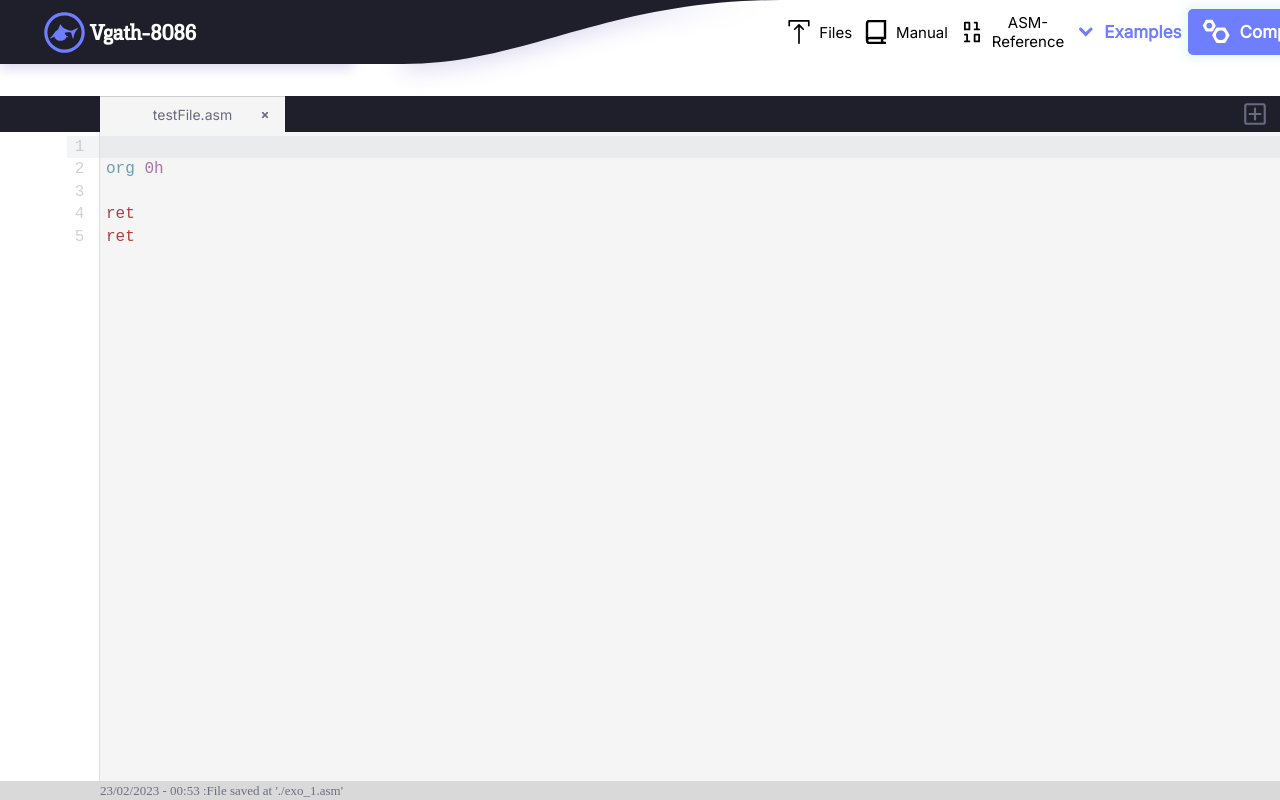
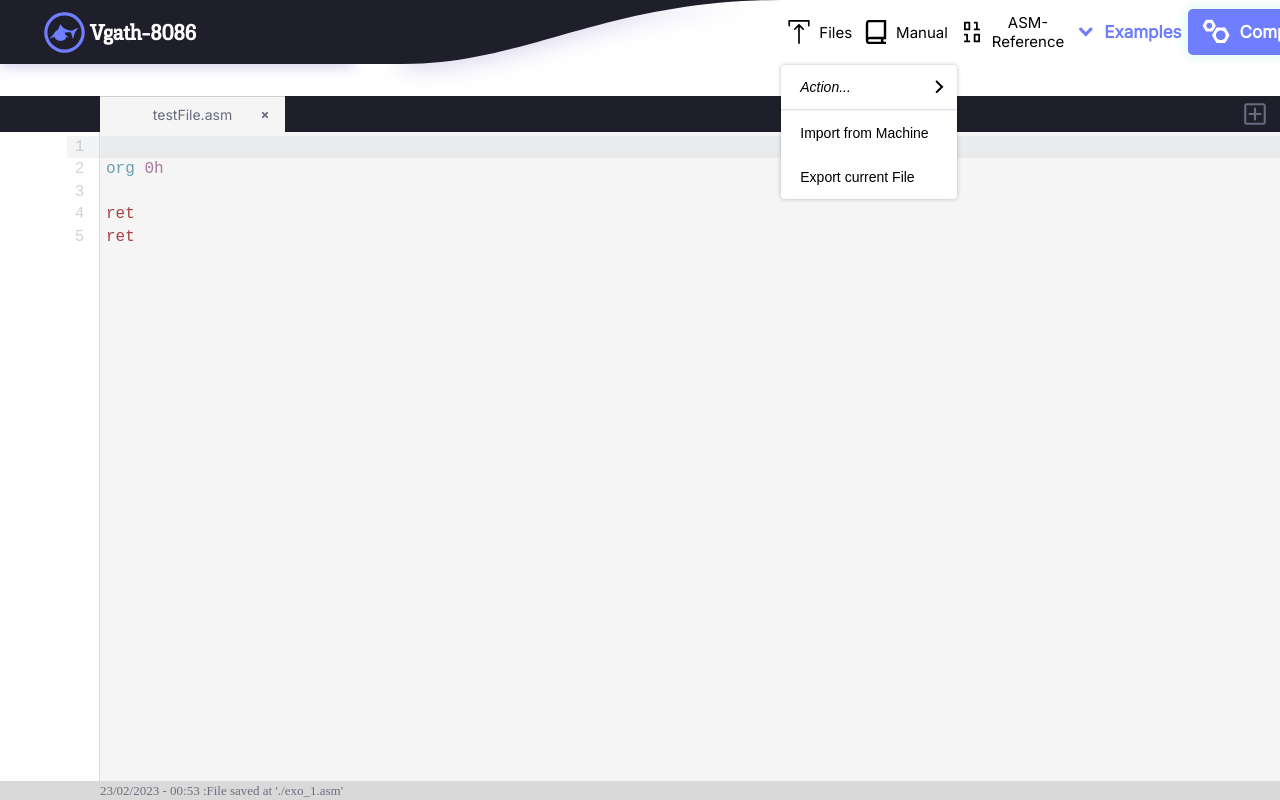
Before and after one commit to vgath-8086/8086-Online-IDE, a Next.js app: page / in a window 1280 px wide. Shown: the top 800 px of the page. Built offline with nearby package versions, Linux system fonts and the light colour scheme; a web font is replaced by a local one.

Commit message:
First Header Menu Implementation

```diff
--- a/components/EditorInterface/EditorHeader/EditorHeader.tsx
+++ b/components/EditorInterface/EditorHeader/EditorHeader.tsx
@@ -2,6 +2,7 @@ import React from "react"
 import LogoBar from "./LogoBar"
 
 import styles from "styles/EditorInterface/EditorHeader.module.scss"
+import FileScrollingMenu from "./FileScrollingMenu"
 
 interface EditorHeaderInterface {
 
@@ -14,10 +15,14 @@ export default function EditorHeader(props: EditorHeaderInterface) {
             <LogoBar />
 
             <div className={styles.nav}>
-                <button className={styles.navButton}>
-                    <img className={styles.navIcon} src="icons/header/icon_file_management.svg" alt="icon file management" />
-                    <span className={styles.navButtonName}>Files</span>
-                </button>
+                <div>
+                    <button className={styles.navButton}>
+                        <img className={styles.navIcon} src="icons/header/icon_file_management.svg" alt="icon file management" />
+                        <span className={styles.navButtonName}>Files</span>
+                    </button>
+                    <FileScrollingMenu />
+                </div>
+
 
                 <button className={styles.navButton}>
                     <img className={styles.navIcon} src="icons/header/icon_manual.svg" alt="icon manual" />
--- /dev/null
+++ b/components/EditorInterface/EditorHeader/FileScrollingMenu.tsx
@@ -0,0 +1,50 @@
+import React from "react"
+import cn from "classnames"
+
+import styles from "styles/EditorInterface/EditorScrollingMenus.module.scss"
+
+interface FileScrollingMenuInterface {
+
+}
+
+export default function FileScrollingMenu(props: FileScrollingMenuInterface) {
+
+    return (
+        <div className={styles.FileMenuContainer}>
+            <div className={styles.mainList}>
+                <div
+                    className={styles.listElement}
+                    onMouseOver={()=>{}}
+                >
+                    <button className={cn([styles.button, styles.actionButton])}>Action...</button>
+                    <img className={styles.moreIcon} src="icons/Header/icon_more_right_arrow.svg" alt="" />
+
+                    <div className={cn([styles.actionList, styles.actionListHidden])}>
+                        <div className={styles.listElement}>
+                            <button className={styles.button}>Save As</button>
+                        </div>
+
+                        <div className={styles.listElement}>
+                            <button className={styles.button}>Load</button>
+                        </div>
+
+                        <div className={styles.listElement}>
+                            <button className={styles.button}>Manage</button>
+                        </div>
+                    </div>
+                </div>
+
+                <hr className={styles.separator}/>
+
+                <div className={styles.listElement}>
+                    <button className={cn([styles.button])}>Import from Machine</button>
+                </div>
+
+                <div className={styles.listElement}>
+                    <button className={cn([styles.button])}>Export current File</button>
+                </div>
+            </div>
+
+        </div>
+    )
+}
--- a/components/EditorInterface/EditorModals/EditorModalsLayout.tsx
+++ b/components/EditorInterface/EditorModals/EditorModalsLayout.tsx
@@ -2,6 +2,8 @@ import React from "react"
 import EditorCloseUnsavedFile from "./EditorCloseUnsavedFile"
 import EditorCompilationModal from "./EditorCompilationModal"
 import EditorSaveFileAs from "./EditorSaveFileAs"
+
+// TODO: Create a standard layout component for all the modals (header, content, footer)
 
 interface EditorLayoutInterface {
 
--- a/features/interface/editor/editorModalsSlice.ts
+++ b/features/interface/editor/editorModalsSlice.ts
@@ -2,13 +2,18 @@ import { createSlice, PayloadAction } from "@reduxjs/toolkit";
 
 
 interface EditorModalState {
-    isUnsavedFileModalOpen: boolean,
+    isUnsavedFileModalOpen: boolean;
     isSaveAsModalOpen: boolean;
+    isErrorModalOpen: boolean;
+
+    errorMessage: string;   //TODO: create a standart error popup
 }
 
 const initialState:EditorModalState = {
     isUnsavedFileModalOpen: false,
     isSaveAsModalOpen: false,
+    isErrorModalOpen: false,
+    errorMessage: '',
 }
 
 //=======================================================================================================
--- a/styles/EditorInterface/EditorModals.module.scss
+++ b/styles/EditorInterface/EditorModals.module.scss
@@ -86,6 +86,7 @@ $elementsHeight: 32px; //hmmm
 .unsavedFileContent {
     flex: 1;
     margin: 10px 0;
+    margin-bottom: 15px;
 
     .unsavedFileContentMainInfo {
         padding-left: 13px;
@@ -103,12 +104,12 @@ $elementsHeight: 32px; //hmmm
 
 .separatorLine {
     width: 100%;
-    margin-bottom: 10px;
 }
 
 .unsavedFileFooter {
     display: flex;
     justify-content: right;
+    margin-top: 10px;
 
     .dontSaveButton {
         background-color: $warning-color;
--- /dev/null
+++ b/styles/EditorInterface/EditorScrollingMenus.module.scss
@@ -0,0 +1,76 @@
+$centred-shadow: 0 0px 4px 0 #00000040;
+
+$dark-color: #1E1F2B;
+$active-color: #6F7DFF;
+$neuter-color: #ACACACC0;
+$warning-color: #FFBA00;
+
+$separator-color: #D9D5ED40;
+
+//File Menu
+//=====================================
+.FileMenuContainer {
+    position: absolute;
+    margin-top: 20px;
+    z-index: 99999;
+
+    background-color: white;
+
+    box-shadow: $centred-shadow;
+    border-radius: 4px;
+
+    display: flex;
+
+    .mainList, .actionList {
+        width: 176px;
+
+        .separator {
+            margin: 0;
+            border-color: $separator-color;
+        }
+
+        .listElement {
+            padding: 13px;
+            border-radius: 2px;
+
+            display: flex;
+            justify-content: space-between;
+
+            .button {
+                font-size: 14px;
+                text-align: left;
+
+                border: none;
+                cursor: pointer;
+
+                background-color: inherit;
+                color: inherit;
+            }
+
+            .moreIcon {
+                background-color: inherit;
+                stroke: white;
+            }
+        }
+
+        .listElement:hover {
+            //background-color: $active-color;
+            color: $active-color;
+            cursor: pointer;
+        }
+
+    }
+
+    .actionList {
+        display: none;
+    }
+
+    .actionButton {
+        font-style: italic;
+    }
+
+
+    .actionButton:hover + .moreIcon + .actionList {
+        display: block;
+    }
+}
```
Also changed, not shown: TODOS.txt (added), features/actionHistory/actionHistory.ts (added), public/icons/Header/icon_more_right_arrow.svg (added).
